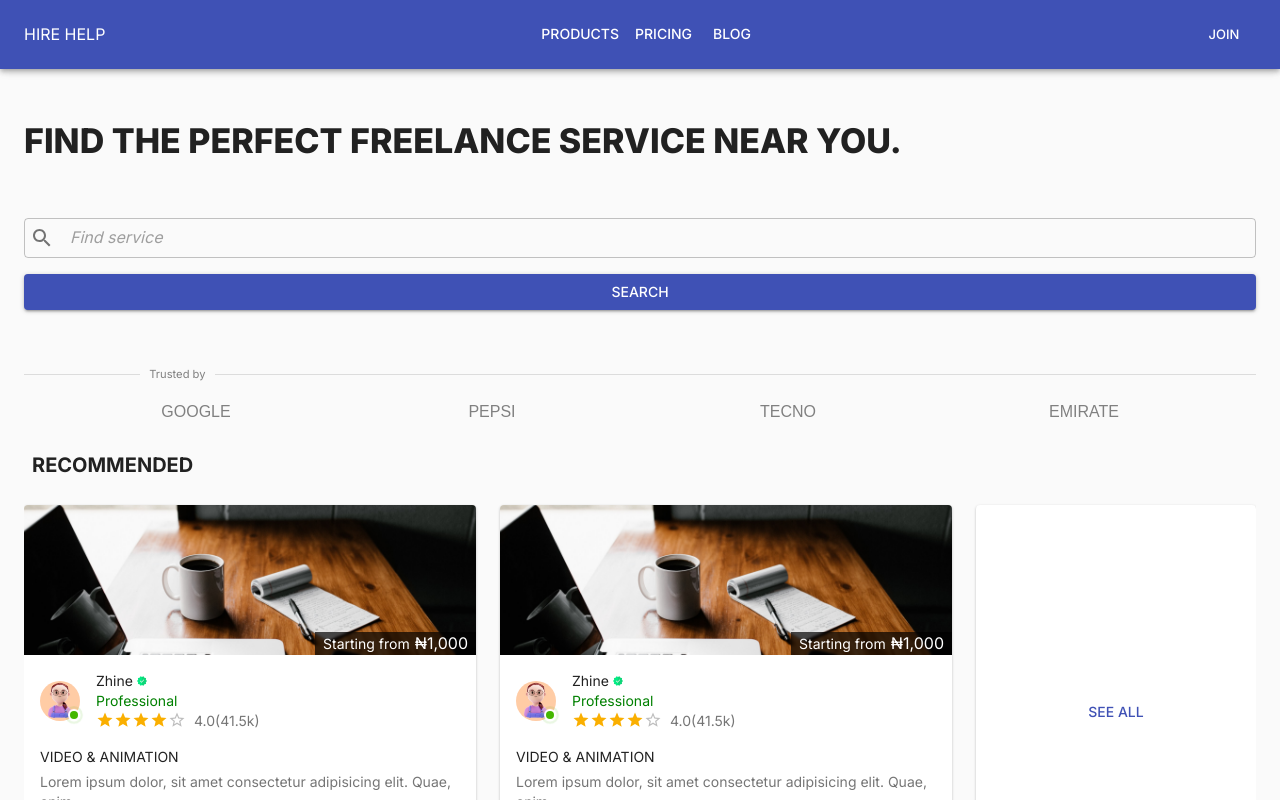
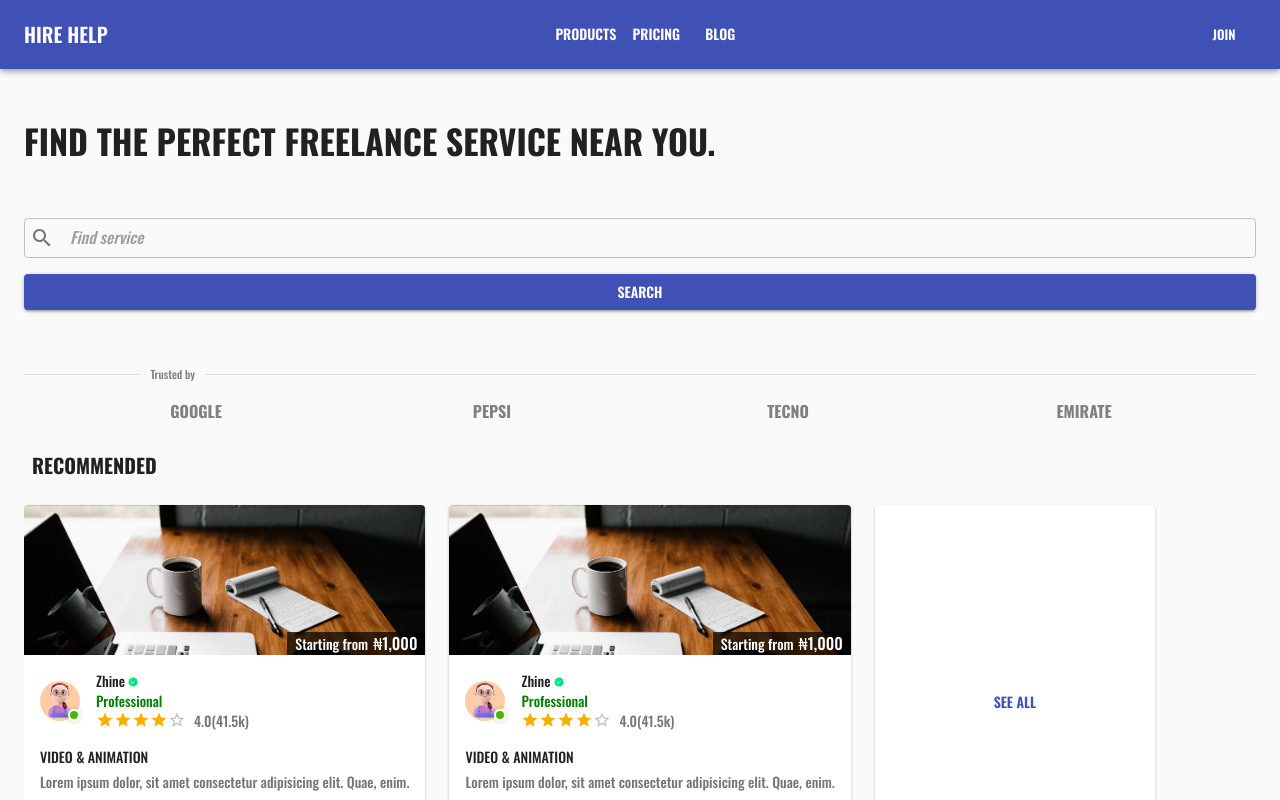
Before and after one commit to Holuwashina/hireHelp, a Next.js app: page / in a window 1280 px wide. Shown: the top 800 px of the page. Built offline with nearby package versions, Linux system fonts and the light colour scheme.

Commit message:
UI editing Nov 2022

```diff
--- a/assets/theme.js
+++ b/assets/theme.js
@@ -141,7 +141,7 @@ const theme = createTheme({
   typography: {
     htmlFontSize: 16,
     fontFamily: [
-      "Inter",
+      "Oswald",
       "ui-sans-serif",
       "system-ui",
       "-apple-system",
@@ -150,7 +150,6 @@ const theme = createTheme({
       "Roboto",
       "Helvetica Neue",
       "Arial",
-      "Noto Sans",
       "sans-serif",
       "Apple Color Emoji",
       "Segoe UI Emoji",
@@ -159,43 +158,43 @@ const theme = createTheme({
       "BankGothic Md BT",
     ].join(","),
     fontSize: 14,
-    fontWeightLight: 300,
-    fontWeightRegular: 400,
-    fontWeightMedium: 500,
-    fontWeightBold: 500,
+    fontWeightLight: 400,
+    fontWeightRegular: 500,
+    fontWeightMedium: 600,
+    fontWeightBold: 700,
   },
   h1: {
-    fontWeight: 300,
+    fontWeight: 700,
     fontSize: "6rem",
     lineHeight: 1.167,
     letterSpacing: "-0.01562em",
   },
   h2: {
-    fontWeight: 300,
+    fontWeight: 700,
     fontSize: "3.75rem",
     lineHeight: 1.2,
     letterSpacing: "-0.00833em",
   },
   h3: {
-    fontWeight: 400,
+    fontWeight: 700,
     fontSize: "3em",
     lineHeight: 1.167,
     letterSpacing: "0em",
   },
   h4: {
-    fontWeight: 400,
+    fontWeight: 700,
     fontSize: "2.125rem",
     lineHeight: 1.235,
     letterSpacing: "0.00735em",
   },
   h5: {
-    fontWeight: 400,
+    fontWeight: 700,
     fontSize: "1.5rem",
     lineHeight: 1.334,
     letterSpacing: "0em",
   },
   h6: {
-    fontWeight: 500,
+    fontWeight: 700,
     fontSize: "1.25rem",
     lineHeight: 1.6,
     letterSpacing: "0.0075em",
--- a/components/heroSection.js
+++ b/components/heroSection.js
@@ -21,7 +21,7 @@ const Hero = () => {
           sx={{
             textTransform: "uppercase",
             borderRadius: 2,
-            fontWeight: 800,
+            fontWeight: 900,
             py: 3,
           }}
         >
--- a/components/navbar.js
+++ b/components/navbar.js
@@ -95,7 +95,9 @@ const NavBar = () => {
           </Box>
           <Box sx={{ flexGrow: 1, display: "flex" }}>
             {/* <Image width={130} height={40} src='/Black11.gif' /> */}
-            <Typography>HIRE HELP</Typography>
+            <Typography component="h6" variant="h6">
+              HIRE HELP
+            </Typography>
           </Box>
 
           {/* <Typography
--- a/components/sponsorComponent.js
+++ b/components/sponsorComponent.js
@@ -31,7 +31,7 @@ const Sponsor = () => {
             component="h6"
             variant="h6"
             align="center"
-            sx={{fontFamily:"fantasy",  color: "gray", fontSize:"1rem", fontWeight: 400,  }}
+            sx={{fontFamily:"fantasy",  color: "gray", fontSize:"1rem", fontWeight: 800,  }}
           >
             GOOGLE
           </Typography>
@@ -39,7 +39,7 @@ const Sponsor = () => {
             component="h6"
             variant="h6"
             align="center"
-            sx={{fontFamily:"fantasy",  color: "gray", fontSize:"1rem", fontWeight: 400,  }}
+            sx={{fontFamily:"fantasy",  color: "gray", fontSize:"1rem", fontWeight: 800,  }}
           >
             PEPSI
           </Typography>
@@ -47,7 +47,7 @@ const Sponsor = () => {
             component="h6"
             variant="h6"
             align="center"
-            sx={{fontFamily:"fantasy",  color: "gray", fontSize:"1rem", fontWeight: 400,  }}
+            sx={{fontFamily:"fantasy",  color: "gray", fontSize:"1rem", fontWeight: 800,  }}
           >
             TECNO
           </Typography>
@@ -55,7 +55,7 @@ const Sponsor = () => {
             component="h6"
             variant="h6"
             align="center"
-            sx={{fontFamily:"fantasy",  color: "gray", fontSize:"1rem", fontWeight: 400,  }}
+            sx={{fontFamily:"fantasy",  color: "gray", fontSize:"1rem", fontWeight: 800,  }}
           >
             EMIRATE
           </Typography>
@@ -63,7 +63,7 @@ const Sponsor = () => {
             component="h6"
             variant="h6"
             align="center"
-            sx={{fontFamily:"fantasy",  color: "gray", fontSize:"1rem", fontWeight: 400,  }}
+            sx={{fontFamily:"fantasy",  color: "gray", fontSize:"1rem", fontWeight: 800,  }}
           >
             NESTLE
           </Typography>
@@ -84,10 +84,9 @@ const Sponsor = () => {
               variant="h6"
               align="center"
               sx={{
-                fontFamily: "fantasy",
                 color: "gray",
                 fontSize: "1rem",
-                fontWeight: 400,
+                fontWeight: 800,
               }}
             >
               GOOGLE
@@ -99,10 +98,9 @@ const Sponsor = () => {
               variant="h6"
               align="center"
               sx={{
-                fontFamily: "fantasy",
                 color: "gray",
                 fontSize: "1rem",
-                fontWeight: 400,
+                fontWeight: 800,
               }}
             >
               PEPSI
@@ -114,10 +112,9 @@ const Sponsor = () => {
               variant="h6"
               align="center"
               sx={{
-                fontFamily: "fantasy",
                 color: "gray",
                 fontSize: "1rem",
-                fontWeight: 400,
+                fontWeight: 800,
               }}
             >
               TECNO
@@ -129,10 +126,9 @@ const Sponsor = () => {
               variant="h6"
               align="center"
               sx={{
-                fontFamily: "fantasy",
                 color: "gray",
                 fontSize: "1rem",
-                fontWeight: 400,
+                fontWeight: 800,
               }}
             >
               EMIRATE
@@ -143,7 +139,7 @@ const Sponsor = () => {
               component="h6"
               variant="h6"
               align="center"
-              sx={{ fontFamily:"fantasy", color: "gray", fontSize: "1rem", fontWeight: 400,  }}
+              sx={{ fontFamily:"fantasy", color: "gray", fontSize: "1rem", fontWeight: 800,  }}
             >
               NESTLE
             </Typography>
@@ -153,7 +149,7 @@ const Sponsor = () => {
               component="h6"
               variant="h6"
               align="center"
-              sx={{ fontFamily:"fantasy", color: "gray", fontSize: "1rem", fontWeight: 400,  }}
+              sx={{ fontFamily:"fantasy", color: "gray", fontSize: "1rem", fontWeight: 800,  }}
             >
               NESTLE
             </Typography>
--- a/components/topSkillsComponent.js
+++ b/components/topSkillsComponent.js
@@ -26,8 +26,8 @@ import Image from "next/image";
 
 const StyledBadge = styled(Badge)(({ theme }) => ({
   "& .MuiBadge-badge": {
-    backgroundColor: "#44b700",
-    color: "#44b700",
+    backgroundColor: "#44b900",
+    color: "#44b900",
     boxShadow: `0 0 0 2px ${theme.palette.background.paper}`,
     "&::after": {
       position: "absolute",
@@ -73,7 +73,7 @@ const TopSkills = () => {
     <Box sx={{ py: 3 }}>
       <Typography
         variant="h6"
-        sx={{ pl: 1, pb: 1, fontWeight: 700, textTransform: "uppercase" }}
+        sx={{ pl: 1, pb: 1, fontWeight: 900, textTransform: "uppercase" }}
       >
         Recommended
       </Typography>
--- a/pages/_document.js
+++ b/pages/_document.js
@@ -1,14 +1,14 @@
-import { Html, Head, Main, NextScript } from 'next/document';
+import { Html, Head, Main, NextScript } from "next/document";
 
 export default function Document() {
   return (
-    <Html lang='en'>
+    <Html lang="en">
       <Head>
-        <link rel='preconnect' href='https://fonts.googleapis.com' />
-        <link rel='preconnect' href='https://fonts.gstatic.com' crossOrigin='true' />
+        <link rel="preconnect" href="https://fonts.googleapis.com" />
+        <link rel="preconnect" href="https://fonts.gstatic.com" crossOrigin />
         <link
-          href='https://fonts.googleapis.com/css2?family=Inter:wght@100;200;300;400;500;600;700;800;900&display=swap'
-          rel='stylesheet'
+          href="https://fonts.googleapis.com/css2?family=Oswald:wght@200;300;400;500;600;700&display=swap"
+          rel="stylesheet"
         />
       </Head>
       <body>
```
